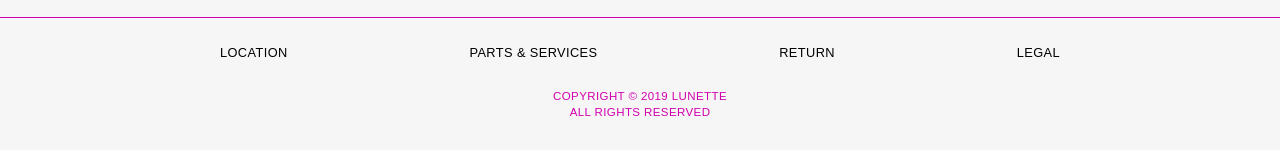
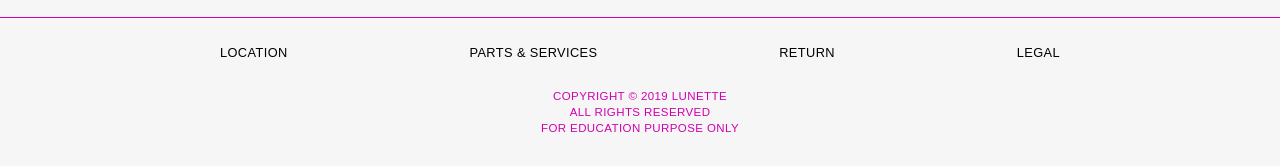
Before and after one commit to kaywdev/lunette, a plain HTML site: page about.html in a window 1280 px wide. Shown: the part 1688-1854 px from the top of the page. Drawn offline with nearby package versions, Linux system fonts and the light colour scheme; some packages are replaced by stand-ins of ours; files that its build step writes are made by us from their sources; a script that the page names is missing; files whose address does not match are found by name; a web font is replaced by a local one.

Commit message:
Add education purpose only on footer

```diff
--- a/about.html
+++ b/about.html
@@ -171,8 +171,9 @@
             </nav>
 
             <div class="row footer-bottom">
-                <p>copyright &copy; 2019 Lunette</br>
-                    All rights reserved</p>
+                <p>copyright &copy; 2019 Lunette<br>
+                    All rights reserved<br>
+                    For Education Purpose only</p>
             </div><!-- end of footer-row-->
         </div><!--end of container-->
         </footer>
```
Also changed, not shown: contact.html (+3 -2 lines), index.html (+2 -1 lines), item.html (+2 -1 lines), item_eg.html (+2 -1 lines), products.html (+2 -1 lines).
